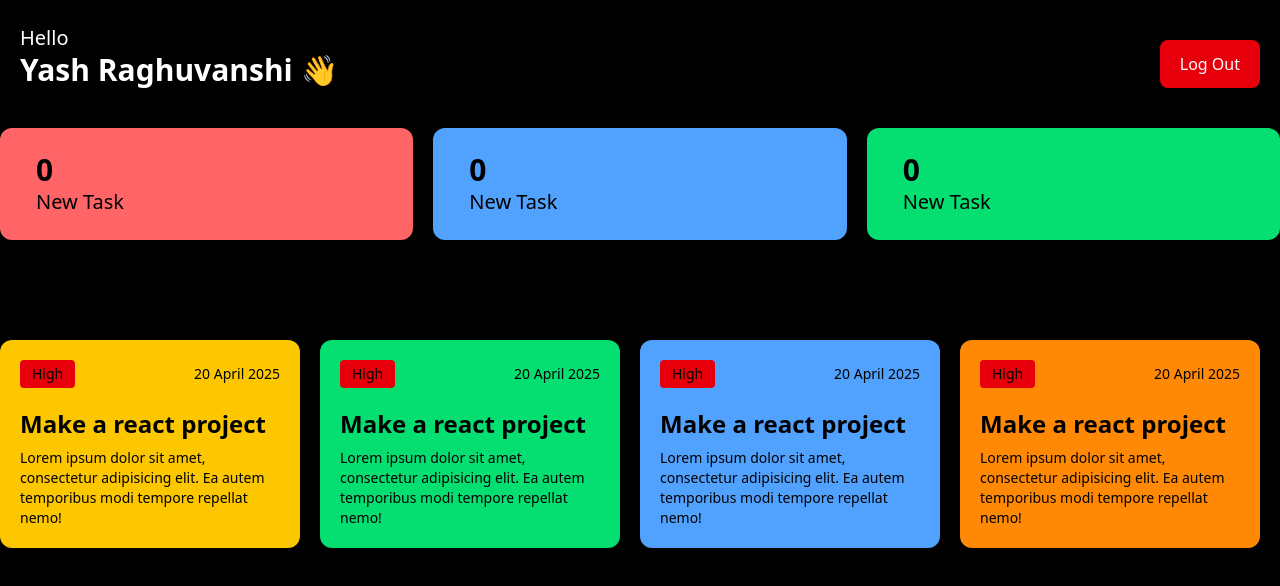
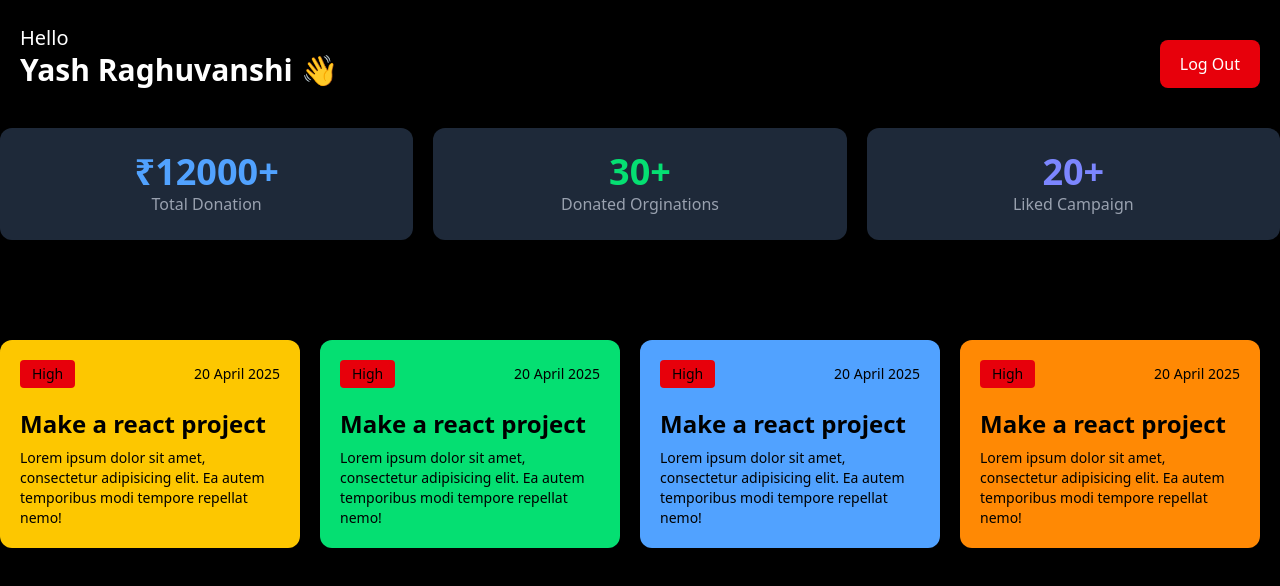
Before and after one commit to YNVSolutions/SwiftCause_Web, a Next.js app: page / in a window 1280 px wide. Shown: the top 586 px of the page. Built offline with nearby package versions, Linux system fonts and the light colour scheme.

Commit message:
updating the data of the cards

```diff
--- a/app/Components/Dashboard/Others/Details.jsx
+++ b/app/Components/Dashboard/Others/Details.jsx
@@ -3,18 +3,18 @@ import React from 'react'
 const Details = () => {
     return (
         <>
-            <div className='flex justify-between gap-5 screen py-10'>
-                <div className='rounded-xl w-[45%] py-6 px-9 bg-red-400'>
-                    <h2 className='text-3xl font-semibold'>0</h2>
-                    <h3 className='text-xl font-medium'>New Task</h3>
+            <div className='flex justify-between gap-5 screen py-10 '>
+                <div className='rounded-xl w-[45%] py-6 px-9 bg-gray-800 text-blue-400 text-center'>
+                    <h2 className='text-4xl font-bold '>₹12000+</h2>
+                    <h3 className='font-medium text-gray-400'>Total Donation</h3>
                 </div>
-                <div className='rounded-xl w-[45%] py-6 px-9 bg-blue-400'>
-                    <h2 className='text-3xl font-semibold'>0</h2>
-                    <h3 className='text-xl font-medium'>New Task</h3>
+                <div className='rounded-xl w-[45%] text-center py-6 px-9 bg-gray-800 text-green-400'>
+                    <h2 className='text-4xl font-bold'>30+</h2>
+                    <h3 className='font-medium text-gray-400'>Donated Orginations</h3>
                 </div>
-                <div className='rounded-xl w-[45%] py-6 px-9 bg-green-400'>
-                    <h2 className='text-3xl font-semibold'>0</h2>
-                    <h3 className='text-xl font-medium'>New Task</h3>
+                <div className='rounded-xl w-[45%] text-center py-6 px-9 bg-gray-800 text-indigo-400'>
+                    <h2 className='text-4xl font-bold'>20+</h2>
+                    <h3 className='font-medium text-gray-400'>Liked Campaign</h3>
                 </div>
             </div>
         </>
```
